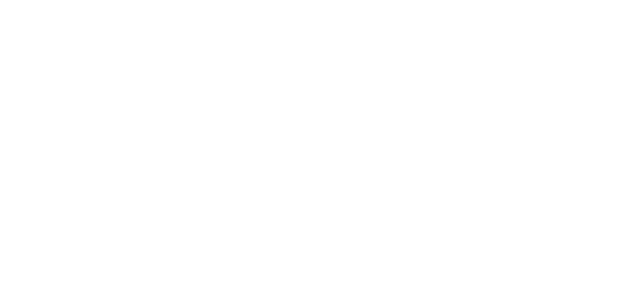
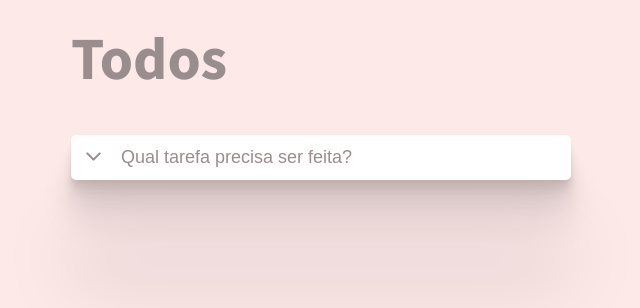
Before and after one commit to ocleyson/DesafioReactEncontact2021, a React (Create React App) app: page /1 in a window 1280 px wide. Shown: the top 308 px of the page, without its empty margins (319-959 px from the left). Built offline with nearby package versions, Linux system fonts and the light colour scheme; no server answers.

Commit message:
add home page

```diff
--- a/src/index.tsx
+++ b/src/index.tsx
@@ -7,14 +7,15 @@
 } from 'react-router-dom';
 import reportWebVitals from "./reportWebVitals";
 import App from './components/App';
+import Home from './pages/Home';
 
 ReactDOM.render(
   <React.StrictMode>
     <Router>
       <App>
         <Switch>
-          <Route exact path="/">
-            <h1>home</h1>
+          <Route path="/:filter?">
+            <Home />
           </Route>
         </Switch>
       </App>
--- /dev/null
+++ b/src/pages/Home/index.tsx
@@ -0,0 +1,12 @@
+import HomeContainer from '../../components/HomeContainer';
+import TaskContainer from '../../components/TaskContainer';
+
+function Home() {
+    return (
+        <HomeContainer>
+            <TaskContainer />
+        </HomeContainer>
+    );
+}
+
+export default Home;
```
